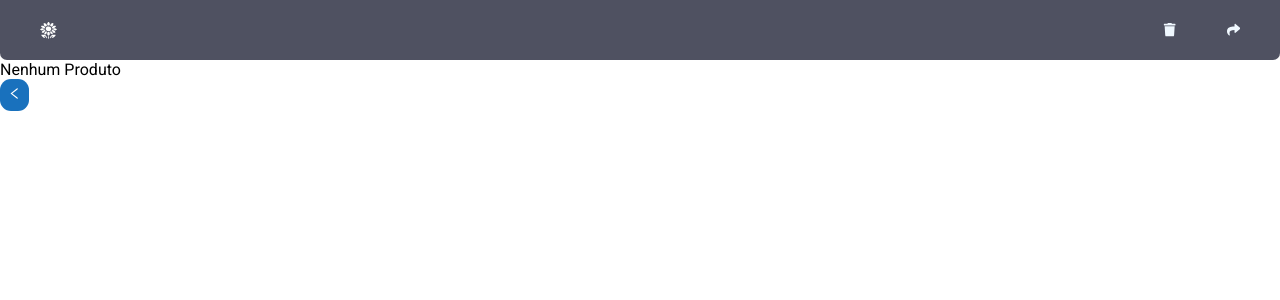
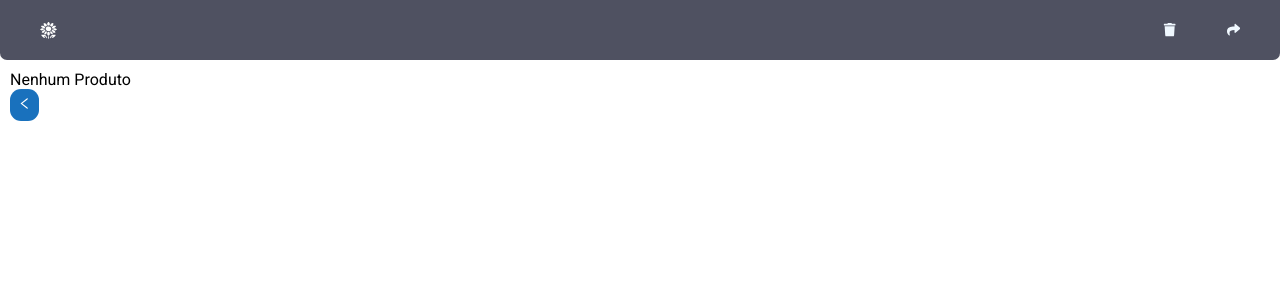
Before and after one commit to AndreVsc/CheckList, a React (Vite) app in the folder Sunf/: page / in a window 1280 px wide. Shown: the top 300 px of the page. Built offline with nearby package versions, Linux system fonts and the light colour scheme.

Commit message:
0.0.1.2v

```diff
--- a/Sunf/src/components/menu/MenuCheck.css
+++ b/Sunf/src/components/menu/MenuCheck.css
@@ -1,7 +1,12 @@
 .containerMenu{
     display: flex;
-    flex-direction: column;
-    align-items: center;
-    justify-items: center;
-    justify-content: center;
+    max-height: 100vw;
+    max-width: 100vh;
+    width: 100%;
+    height: 100%;
+    padding: 10px;
 }
+
+.menuPrincipal{
+    border: 1ps solid black;
+}
--- a/Sunf/src/components/menu/MenuCheck.jsx
+++ b/Sunf/src/components/menu/MenuCheck.jsx
@@ -1,7 +1,7 @@
 import React,{useEffect,useState} from 'react';
 import Button from '../button/Button';
 import {AiOutlineLeft} from 'react-icons/ai';
-import FormBlock from '../forms/FormBlock';
+import './MenuCheck.css';
 
 
 export default function MenuCheck() {
@@ -29,10 +29,9 @@ export default function MenuCheck() {
     return (
         <>
             <div className='containerMenu'>
-                <div id='containerRolagem'>
+                <div className='menuPrincipal'>
                     {block==''?(<p className='textp'>Nenhum Produto</p>):(<p>Teste</p>)}
-                </div>
-                <div className='settingsAdicionar'>
+
                     <Button func={() => showAll()} value={<AiOutlineLeft fontSize={15} />} classN='bnt-b' />
                 </div>
             </div>
```
